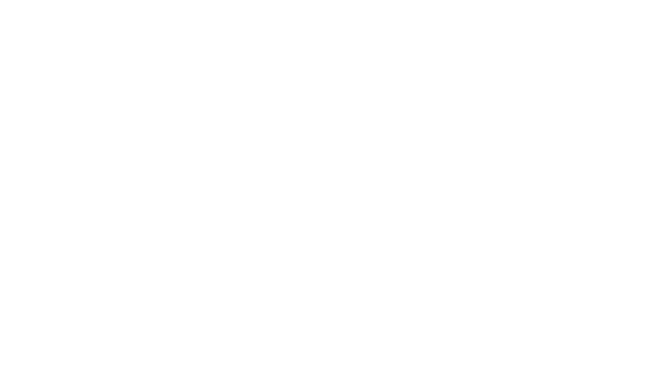
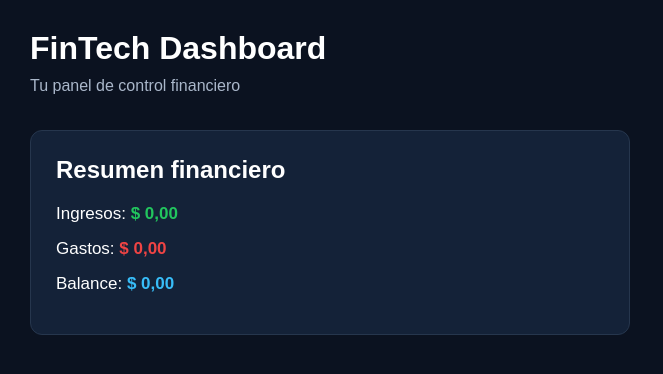
Before and after one commit to dariop14-cell/proyecto-PP-26, a plain HTML site: page index.html in a window 1280 px wide. Shown: the whole page, without its empty margins (0-663 px from the left). Drawn offline with Linux system fonts and the light colour scheme.

Commit message:
avances 1 de la logica POO

```diff
--- /dev/null
+++ b/clases/cuenta.js
@@ -0,0 +1,52 @@
+//administracion de transacciones y calculo de balances
+export default class Cuenta {
+    #nombre;
+    #transacciones;
+
+    constructor(nombre = "Mi cuenta"){
+        this.#nombre = nombre;
+        this.#transacciones = [];
+    }
+
+    get nombre(){
+        return this.#nombre;
+    }
+
+    get transacciones(){
+        return [...this.#transacciones];
+    }
+
+    aggTransaccion(transaccion){
+        if (!transaccion.validar()){
+            throw new Error("La transaccion no es valida.");
+        }
+
+        this.#transacciones.push(transaccion);
+    }
+
+    eliminarTransaccion(indice){
+        if (!Number.isInteger(indice) || indice < 0 || indice >= this.#transacciones.length){
+            return false;
+        }
+
+        this.#transacciones.splice(indice,1);
+        return true;
+    }
+
+    calcularIngresos(){
+        return this.#transacciones
+        .filter(t => t.tipo === "ingreso")
+        .reduce((total,t) => total + t.monto, 0);
+    }
+
+    calcularGastos(){
+        return this.#transacciones
+        .filter(t => t.tipo === "gasto")
+        .reduce((total,t) => total + t.monto, 0);
+    }
+
+    calcularBalance(){
+        return this.#transacciones
+        .reduce((total,t) => total + t.obtenerImporteFirmado(), 0);
+    }
+}
--- /dev/null
+++ b/clases/inversion.js
@@ -0,0 +1,64 @@
+//calculo de evolucion estimada de la inversión
+export default class Inversion {
+    #capitalInicial;
+    #aporteMensual;
+    #tasaAnual;
+    #plazoAnios;
+
+    constructor(capitalInicial, aporteMensual, tasaAnual, plazoAnios){
+        this.#capitalInicial = Number(capitalInicial);
+        this.#aporteMensual = Number(aporteMensual);
+        this.#tasaAnual = Number(tasaAnual);
+        this.#plazoAnios = Number(plazoAnios);
+    }
+
+    get capitalInicial(){
+        return this.#capitalInicial;
+    }
+
+    get aporteMensual(){
+        return this.#aporteMensual;
+    }
+
+    get tasaAnual(){
+        return this.#tasaAnual;
+    }
+
+    get plazoAnios(){
+        return this.#plazoAnios;
+    }
+
+    validar(){
+        return (Number.isFinite(this.#capitalInicial) && this.#capitalInicial >= 0 &&
+
+        Number.isFinite(this.#aporteMensual) && this.#aporteMensual >= 0 &&
+
+        Number.isFinite(this.#tasaAnual) && this.#tasaAnual >= 0 &&
+
+        Number.isFinite(this.#plazoAnios) && this.#plazoAnios > 0
+    );
+    }
+
+    calcularProyeccion(){
+        if (!this.validar()){
+            throw new Error ("Los datos de la inversion no son validos");
+        }
+
+        const tasaMensual = Math.pow(1 + this.#tasaAnual / 100, 1 / 12) -1;
+
+        let capital = this.#capitalInicial;
+        const meses = Math.round(this.#plazoAnios * 12);
+
+        for (let mes = 0; mes < meses; mes++){
+            capital = capital * (1+tasaMensual) + this.#aporteMensual;
+        }
+
+        const aportesTotales = this.#capitalInicial + this.#aporteMensual * meses;
+
+        return {
+            capital: capital,
+            aportesTotales: aportesTotales,
+            interesesEstimados: capital - aportesTotales
+        }
+    }
+}
--- /dev/null
+++ b/clases/transaccion.js
@@ -0,0 +1,49 @@
+//representacion de ingresos y gastos
+export default class Transaccion {
+    #monto;
+    #tipo;
+    #categoria;
+    #fecha;
+    #descripcion;
+
+    constructor(monto, tipo, categoria, fecha, descripcion = ""){
+        this.#monto = Number(monto);
+        this.#tipo = tipo;
+        this.#categoria = categoria;
+        this.#fecha = fecha;
+        this.#descripcion = descripcion;
+    }
+
+    get monto(){
+        return this.#monto;
+    }
+
+    get tipo(){
+        return this.#tipo
+    }
+
+    get categoria(){
+        return this.#categoria;
+    }
+
+    get fecha(){
+        return this.fecha;
+    }
+
+    get descripcion(){
+        return this.#descripcion
+    }
+
+    validar(){
+        return (
+            Number.isFinite(this.#monto) && this.#monto > 0 && ["ingreso", "gasto"].includes(this.#tipo) &&
+            typeof this.#categoria === "string" && this.#categoria.trim() !== "" && this.#fecha !== ""
+        );
+    }
+
+    obtenerImporteFirmado(){
+        return this.#tipo === "ingreso"
+        ? this.#monto
+        : -this.#monto
+    }
+}
--- a/index.html
+++ b/index.html
@@ -1,11 +1,23 @@
 <!DOCTYPE html>
-<html lang="en">
+<html lang="es">
 <head>
     <meta charset="UTF-8">
     <meta name="viewport" content="width=device-width, initial-scale=1.0">
-    <title>Fintech Dashboard</title>
+    <title>FinTech Dashboard</title>
+    <script type="module" src="./main.js"></script>
+    <link rel="stylesheet" href="./styles.css">
 </head>
 <body>
+    <header>
+        <h1>FinTech Dashboard</h1>
+        <p>Tu panel de control financiero</p>
+    </header>
 
+    <section id="resumen">
+        <h2>Resumen financiero</h2>
+        <p>Ingresos: <span id="ingresos">$0</span></p>
+        <p>Gastos: <span id="gastos">$0</span></p>
+        <p>Balance: <span id="balance">$0</span></p>
+    </section>
 </body>
 </html>
--- a/main.js
+++ b/main.js
@@ -0,0 +1,50 @@
+import Transaccion from "./clases/transaccion.js";
+import Cuenta from "./clases/cuenta.js";
+import Inversion from "./clases/inversion.js";
+
+const cuenta = new Cuenta ("Mi cuenta");
+
+const ingreso = new Transaccion(
+    250000,
+    "ingreso",
+    "Sueldo",
+    "2026-10-30",
+    "Ingreso mensual"
+);
+
+const gasto = new Transaccion(
+    45000,
+    "gasto",
+    "Comida",
+    "2026-10-30",
+    "Compra de alimentos"
+);
+
+const ingresos = cuenta.calcularIngresos();
+const gastos = cuenta.calcularGastos();
+const balance = cuenta.calcularBalance();
+
+const formatoMoneda = new Intl.NumberFormat("es-AR",{
+    style: "currency",
+    currency: "ARS",
+    maximumFractionDigits: 2
+});
+
+document.getElementById("ingresos").textContent = formatoMoneda.format(ingresos);
+document.getElementById("gastos").textContent = formatoMoneda.format(gastos);
+document.getElementById("balance").textContent = formatoMoneda.format(balance);
+
+
+const inversion = new Inversion (
+    50000, //capital inicial
+    10000, //aporte mensual
+    8, //tasa anual en porcemtaje
+    10 //paloz en años
+);
+
+const resultado = inversion.calcularProyeccion()
+
+console.log ("resultado de la inversion: ");
+console.log("Capital final: ",formatoMoneda.format(resultado.capitalFinal));
+console.log("Aportes totales: ", formatoMoneda.format(resultado.aportesTotales));
+console.log("Intereses estimados: ",formatoMoneda.format(resultado.interesesEstimados));
--- /dev/null
+++ b/styles.css
@@ -0,0 +1,121 @@
+/* Configuración general */
+* {
+    margin: 0;
+    padding: 0;
+    box-sizing: border-box;
+}
+
+body {
+    font-family: Arial, sans-serif;
+    background-color: #0b1220;
+    color: #ffffff;
+    min-height: 100vh;
+    padding: 30px;
+}
+
+/* Encabezado */
+header {
+    margin-bottom: 35px;
+}
+
+header h1 {
+    margin-bottom: 10px;
+}
+
+header p {
+    color: #aab7ca;
+}
+
+/* Resumen financiero */
+#resumen {
+    background-color: #142238;
+    padding: 25px;
+    border-radius: 12px;
+    border: 1px solid #26364d;
+    max-width: 600px;
+}
+
+#resumen h2 {
+    margin-bottom: 20px;
+}
+
+#resumen p {
+    margin-bottom: 15px;
+    font-size: 17px;
+}
+
+/* Colores de los indicadores */
+#ingresos {
+    color: #22c55e;
+    font-weight: bold;
+}
+
+#gastos {
+    color: #ef4444;
+    font-weight: bold;
+}
+
+#balance {
+    color: #38bdf8;
+    font-weight: bold;
+}/* Configuración general */
+* {
+    margin: 0;
+    padding: 0;
+    box-sizing: border-box;
+}
+
+body {
+    font-family: Arial, sans-serif;
+    background-color: #0b1220;
+    color: #ffffff;
+    min-height: 100vh;
+    padding: 30px;
+}
+
+/* Encabezado */
+header {
+    margin-bottom: 35px;
+}
+
+header h1 {
+    margin-bottom: 10px;
+}
+
+header p {
+    color: #aab7ca;
+}
+
+/* Resumen financiero */
+#resumen {
+    background-color: #142238;
+    padding: 25px;
+    border-radius: 12px;
+    border: 1px solid #26364d;
+    max-width: 600px;
+}
+
+#resumen h2 {
+    margin-bottom: 20px;
+}
+
+#resumen p {
+    margin-bottom: 15px;
+    font-size: 17px;
+}
+
+/* Colores de los indicadores */
+#ingresos {
+    color: #22c55e;
+    font-weight: bold;
+}
+
+#gastos {
+    color: #ef4444;
+    font-weight: bold;
+}
+
+#balance {
+    color: #38bdf8;
+    font-weight: bold;
+}
```
